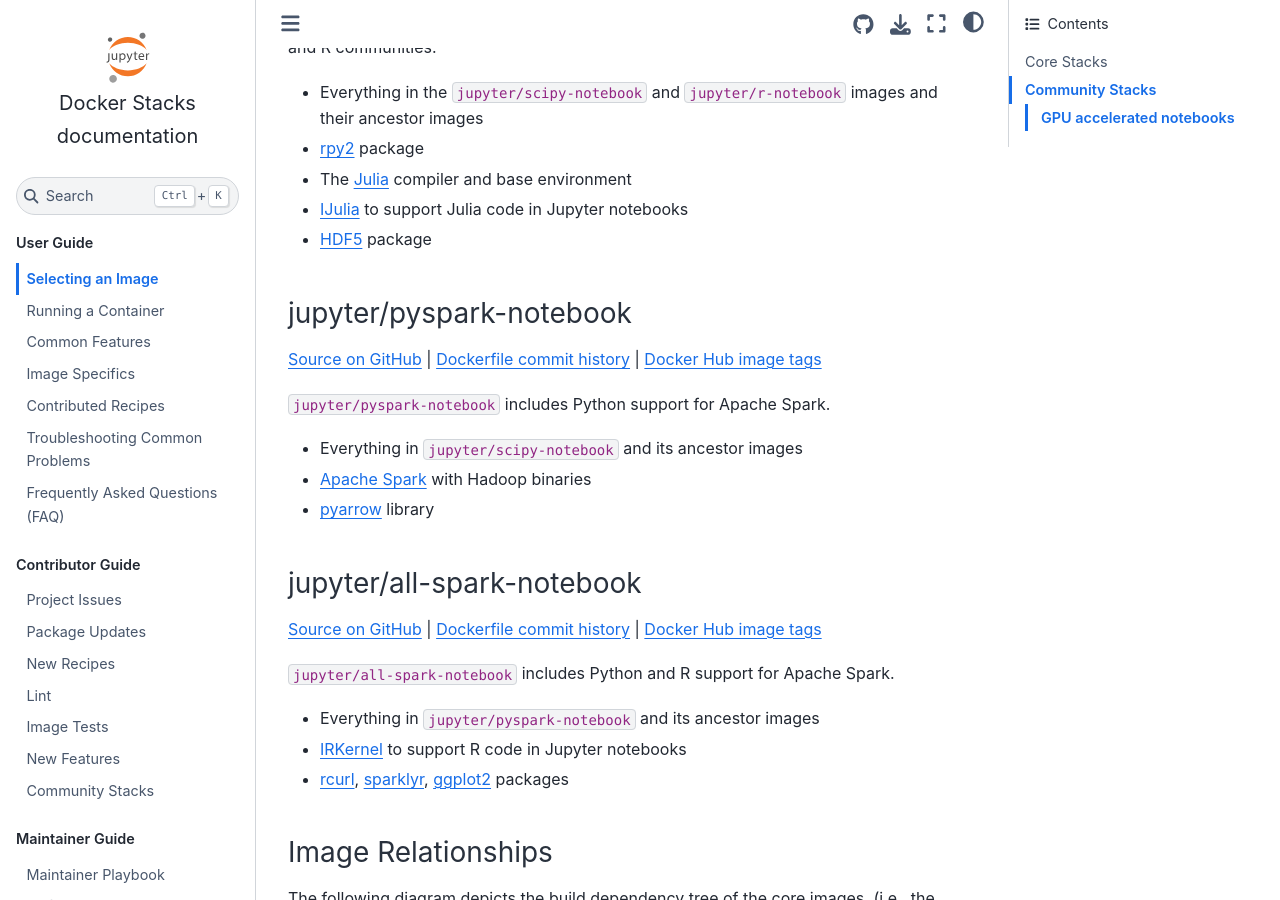
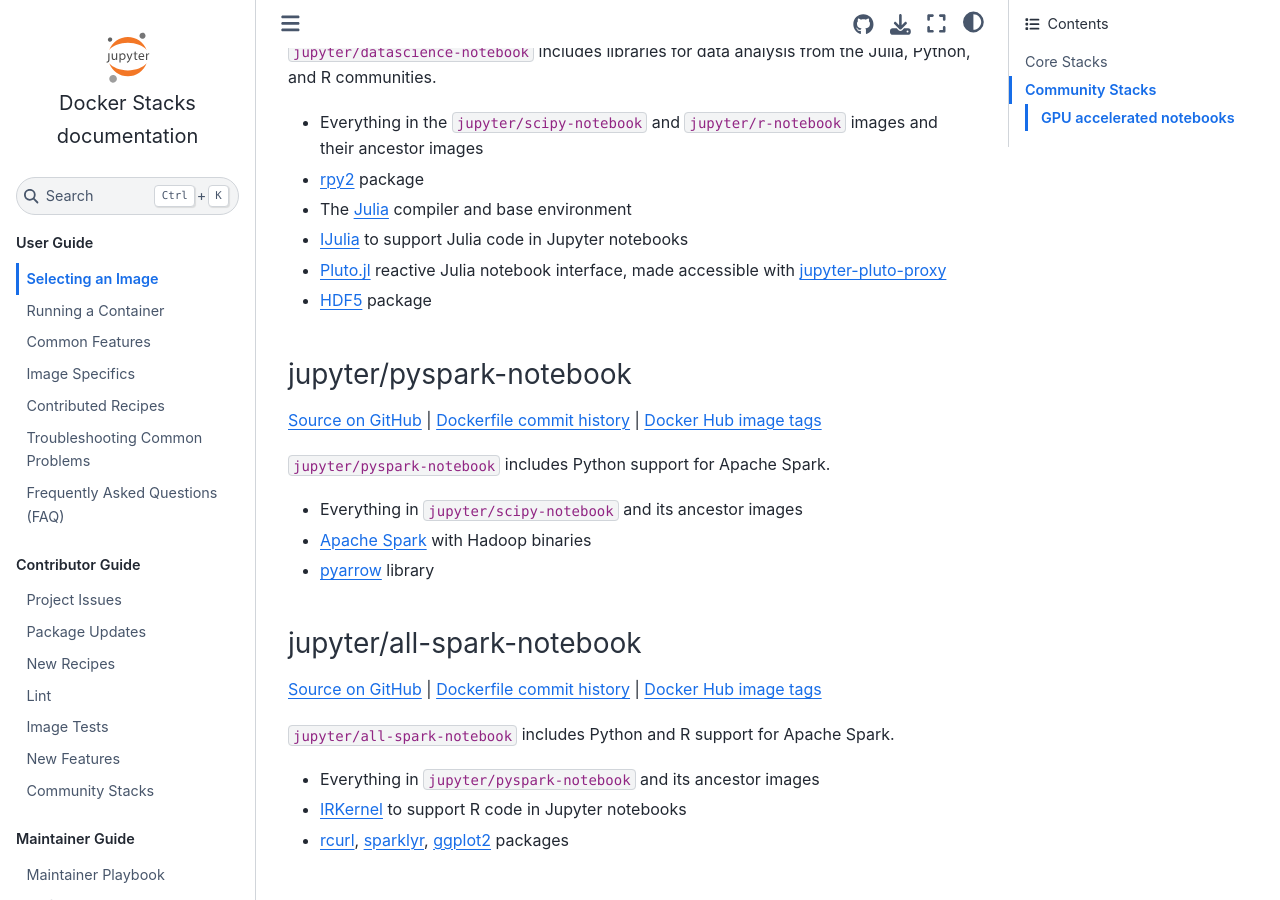
Before and after one commit to jupyter/docker-stacks, a Sphinx documentation site: the page built from docs/using/selecting.md, in a window 1280 px wide and 900 px high, scrolled down 3600 px. Built offline with Sphinx 7.4.7 and the Sphinx Book theme 1.1.4, drawn with Linux system fonts in a browser that asks for light colours.

Commit message:
Add Pluto.jl to datascience-notebook image

```diff
--- a/docs/using/selecting.md
+++ b/docs/using/selecting.md
@@ -189,6 +190,7 @@
 - [rpy2](https://rpy2.github.io/doc/latest/html/index.html) package
 - The [Julia](https://julialang.org/) compiler and base environment
 - [IJulia](https://github.com/JuliaLang/IJulia.jl) to support Julia code in Jupyter notebooks
+- [Pluto.jl](https://plutojl.org/) reactive Julia notebook interface, made accessible with [jupyter-pluto-proxy](https://github.com/yuvipanda/jupyter-pluto-proxy)
 - [HDF5](https://github.com/JuliaIO/HDF5.jl) package
 
 ### jupyter/pyspark-notebook
```
Also changed, not shown: other parts of docs/using/selecting.md (+1 -0 lines).
